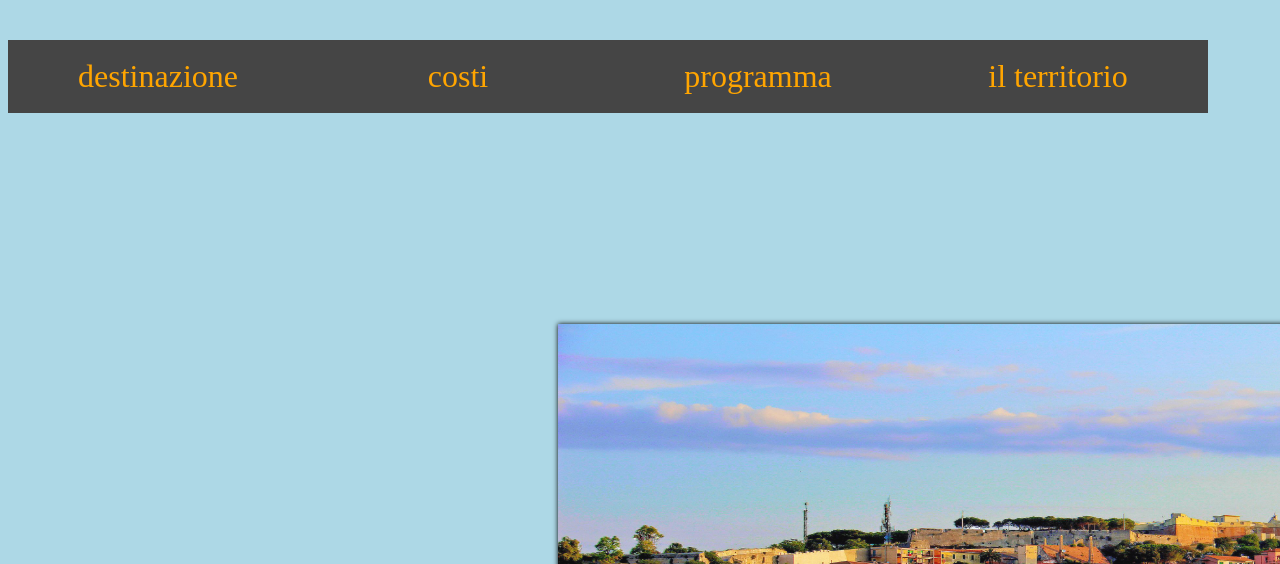
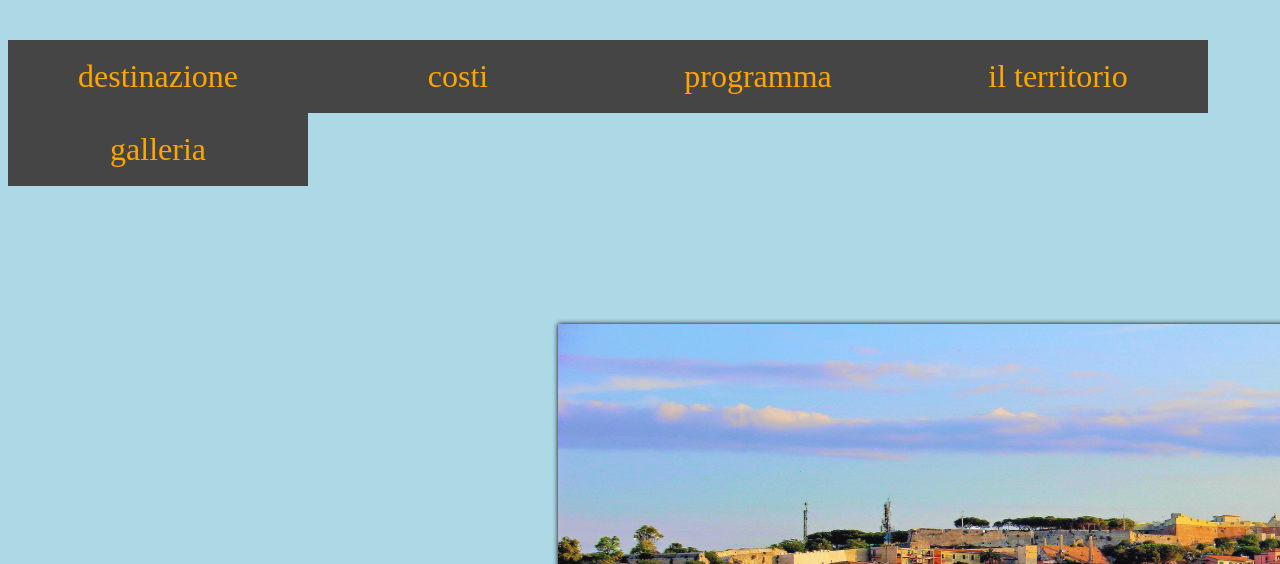
Before and after one commit to danipre01/danipre.github.io, a plain HTML site: page index.html in a window 1280 px wide. Shown: the part 236-800 px from the top of the page. Drawn offline with Linux system fonts and the light colour scheme.

Commit message:
Update index.html

```diff
--- a/index.html
+++ b/index.html
@@ -60,7 +60,15 @@
 					<li><a href="particolarità della zona.html"><p><font color="ORANGE" size="6">particolarita' della zona</font></p></a></li>
 		        </ul>
 		    </li>
+		    	<!-- 5° Elemento: (Sottomenu) -->
+		 	<li>
+		 		<a href="#"><p><font color="ORANGE" size="6">galleria</font></p></a>
+		 	</li>
+
+
+
 		 </ul>
+
 	</div></center>
 <br><br><br><br><br><br><br><br><br><br><br><br><br>
 <div id="slideshow">
```
